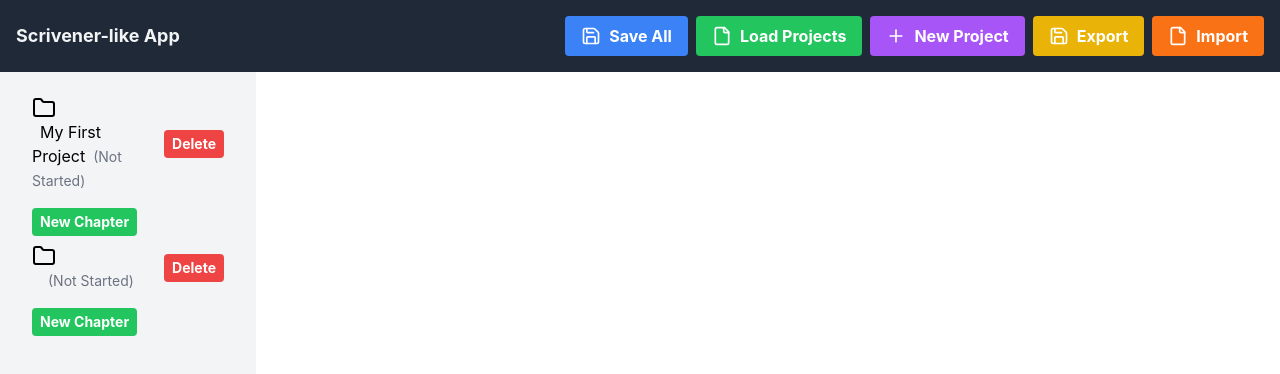
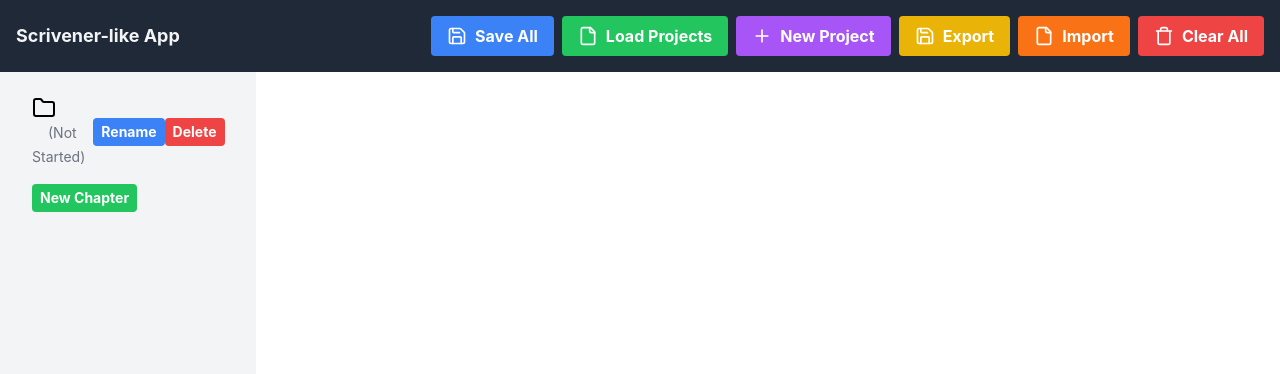
Before and after one commit to yscode01/swriter, a React (Create React App) app: page / in a window 1280 px wide. Both pictures are taken after a click on the button "New Project". Shown: the top 374 px of the page. Built offline with nearby package versions, Linux system fonts and the light colour scheme.

Commit message:
Rename Projects, Chapters | Clear local storage

```diff
--- a/src/App.tsx
+++ b/src/App.tsx
@@ -1,5 +1,5 @@
 import React, { useState, useEffect } from 'react';
-import { Folder, File, Plus, Save, Edit } from 'lucide-react';
+import { Folder, File, Plus, Save, Edit, Trash } from 'lucide-react';
 import { EditorState, convertToRaw, convertFromRaw } from 'draft-js';
 import { Editor } from 'react-draft-wysiwyg';
 import 'react-draft-wysiwyg/dist/react-draft-wysiwyg.css';
@@ -45,28 +45,7 @@ const loadProjectsFromLocalStorage = (): Project[] => {
 
 const getInitialProjects = (): Project[] => {
   const savedProjects = loadProjectsFromLocalStorage();
-  if (savedProjects.length > 0) {
   return savedProjects;
-  }
-
-  return [{
-    id: 1,
-    name: 'My First Project',
-    type: 'project',
-    children: [],
-    metadata: {
-      status: 'Not Started',
-      wordCountGoal: 0,
-      actualWordCount: 0,
-      lastModified: new Date().toISOString(),
-      creationDate: new Date().toISOString(),
-      completionPercentage: 0,
-      tags: [],
-      author: '',
-      estimatedReadingTime: 0,
-      version: '1.0'
-    }
-  }];
 };
 
 const useProjectsWithStorage = () => {
@@ -90,6 +69,12 @@ function App() {
     const [newProjectName, setNewProjectName] = useState('');
     const [isCreatingNewProject, setIsCreatingNewProject] = useState(false);
     const [isEditingMetadata, setIsEditingMetadata] = useState(false);
+    const [editingId, setEditingId] = useState<number | null>(null);
+
+    const clearLocalStorage = () => {
+      localStorage.removeItem('projects');
+      setProjects([]);
+    };
 
     const handleSaveAllProjects = () => {
       saveProjectsToLocalStorage(projects);
@@ -302,15 +287,47 @@ function App() {
       });
     };
 
+    const handleRename = (id: number, newName: string) => {
+      const updatedProjects = updateProjectName(projects, id, newName);
+      setProjects(updatedProjects);
+    };
+
+    const updateProjectName = (projects: Project[], id: number, newName: string): Project[] => {
+      return projects.map(project => {
+        if (project.id === id) {
+          return { ...project, name: newName };
+        } else if (project.children.length > 0) {
+          return { ...project, children: updateProjectName(project.children, id, newName) };
+        }
+        return project;
+      });
+    };
+
     const renderProjects = (projects: Project[]) => {
       return projects.map((project) => (
         <div key={project.id}>
           <div className="flex items-center py-2 px-4 hover:bg-gray-200 cursor-pointer">
+            {editingId === project.id ? (
+              <input
+                type="text"
+                value={project.name}
+                onChange={(e) => handleRename(project.id, e.target.value)}
+                onBlur={() => setEditingId(null)}
+                autoFocus
+              />
+            ) : (
               <div onClick={() => handleSelectProject(project)}>
                 {project.type === 'project' ? <Folder size={24} /> : <File size={24} />}
                 <span className="ml-2">{project.name}</span>
                 <span className="ml-2 text-sm text-gray-500">({project.metadata.status})</span>
               </div>
+            )}
+            <button
+              className="ml-2 bg-blue-500 hover:bg-blue-700 text-white font-bold py-1 px-2 rounded text-sm"
+              onClick={() => setEditingId(project.id)}
+            >
+              Rename
+            </button>
             <button
               className="ml-auto bg-red-500 hover:bg-red-700 text-white font-bold py-1 px-2 rounded text-sm"
               onClick={() => project.type === 'project' ? handleDeleteProject(project.id) : handleDeleteChapter(project.id, project.id)}
@@ -460,6 +477,13 @@ function App() {
       <File size={20} className="mr-2" />
       Import
     </label>
+    <button
+  className="bg-red-500 hover:bg-red-700 text-white font-bold py-2 px-4 rounded flex items-center"
+  onClick={clearLocalStorage}
+>
+  <Trash size={20} className="mr-2" />
+  Clear All
+</button>
   </div>
 </nav>
         <div className="flex flex-1 overflow-hidden">
```
Lines whose indentation alone changed are shown as unchanged.
